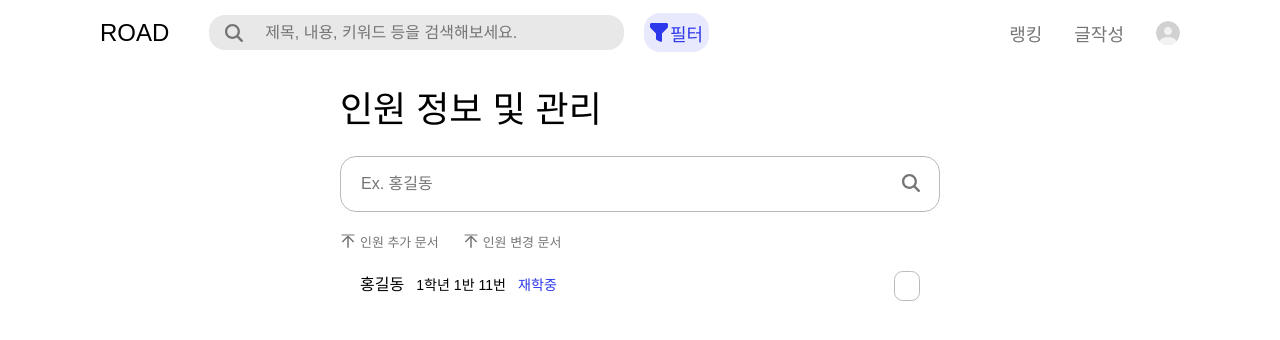
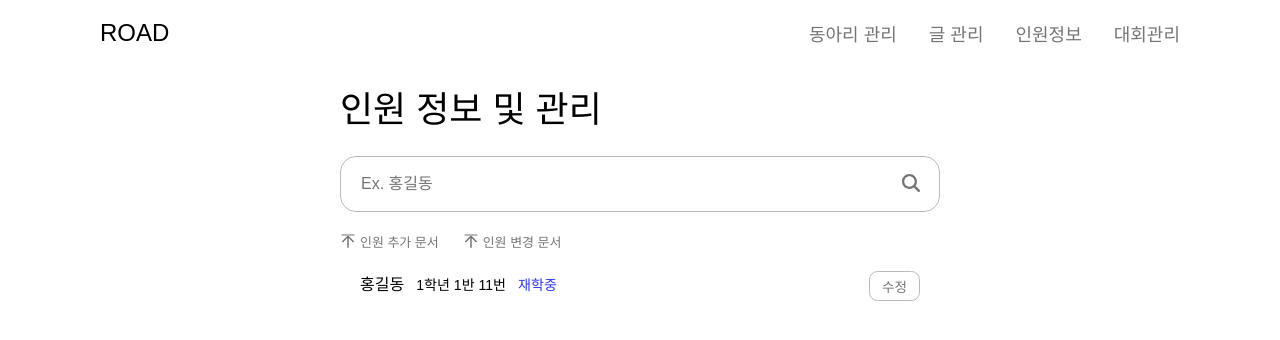
Before and after one commit to Log-Road/Road-FrontEnd, a React (Create React App) app: page /informationPersonnel in a window 1280 px wide. Shown: the top 340 px of the page. Built offline with nearby package versions, Linux system fonts and the light colour scheme.

Commit message:
♻️ :: 버튼 수정으로 인한 코드 변경

```diff
--- a/src/pages/Admin/ClubAdd.tsx
+++ b/src/pages/Admin/ClubAdd.tsx
@@ -1,7 +1,7 @@
 import React, { useState } from "react";
 import styled from "styled-components";
 import { colors } from "../../styles/colors";
-import Header from "../../components/Header";
+import Header from "../../components/HeaderAdmin";
 
 /**
  *
--- a/src/pages/Admin/ContestManagement.tsx
+++ b/src/pages/Admin/ContestManagement.tsx
@@ -1,6 +1,6 @@
 import React from "react";
 import styled from "styled-components";
-import HeaderAdmin from "../../components/HeaderAdmin";
+import Header from "../../components/HeaderAdmin";
 import PlusButton from "../../components/Button/PlusButton";
 import HandleButton from "../../components/Button/HandleButton";
 import { colors } from "../../styles/colors";
@@ -30,7 +30,7 @@ export default function ContestManagement() {
 
     return (
         <Container>
-            <HeaderAdmin />
+            <Header />
 
             <InnerContainer>
                 <Contents>
--- a/src/pages/Admin/InformationPersonnel.tsx
+++ b/src/pages/Admin/InformationPersonnel.tsx
@@ -1,10 +1,10 @@
 import React from "react";
 import styled from "styled-components";
 import { colors } from "../../styles/colors"
-import Header from "../../components/Header";
+import Header from "../../components/HeaderAdmin";
 import Search from "../../assets/Search.svg"
 import Upload from "../../assets/Upload.svg"
-import UpdateButton from "../../components/Button/HandleButton"
+import HandleButton from "../../components/Button/HandleButton";
 
 /**
  *
@@ -43,7 +43,7 @@ export default function InformationPersonnel() {
                                 <StudentID>1학년 1반 11번</StudentID>
                                 <State>재학중</State>
                             </StudentInfoWrap>
-                            <UpdateButton/>
+                            <HandleButton text="수정"/>
                         </FlexWrap>
                     </InfoWrap>
 
--- a/src/pages/Admin/StudentInfoEdit.tsx
+++ b/src/pages/Admin/StudentInfoEdit.tsx
@@ -1,8 +1,7 @@
 import React from "react";
 import styled from "styled-components";
 import { colors } from "../../styles/colors"
-import Header from "../../components/Header";
-import UpArrow from "../../assets/UpArrow.svg"
+import Header from "../../components/HeaderAdmin";
 import DownArrow from "../../assets/DownArrow.svg"
 
 /**
```
